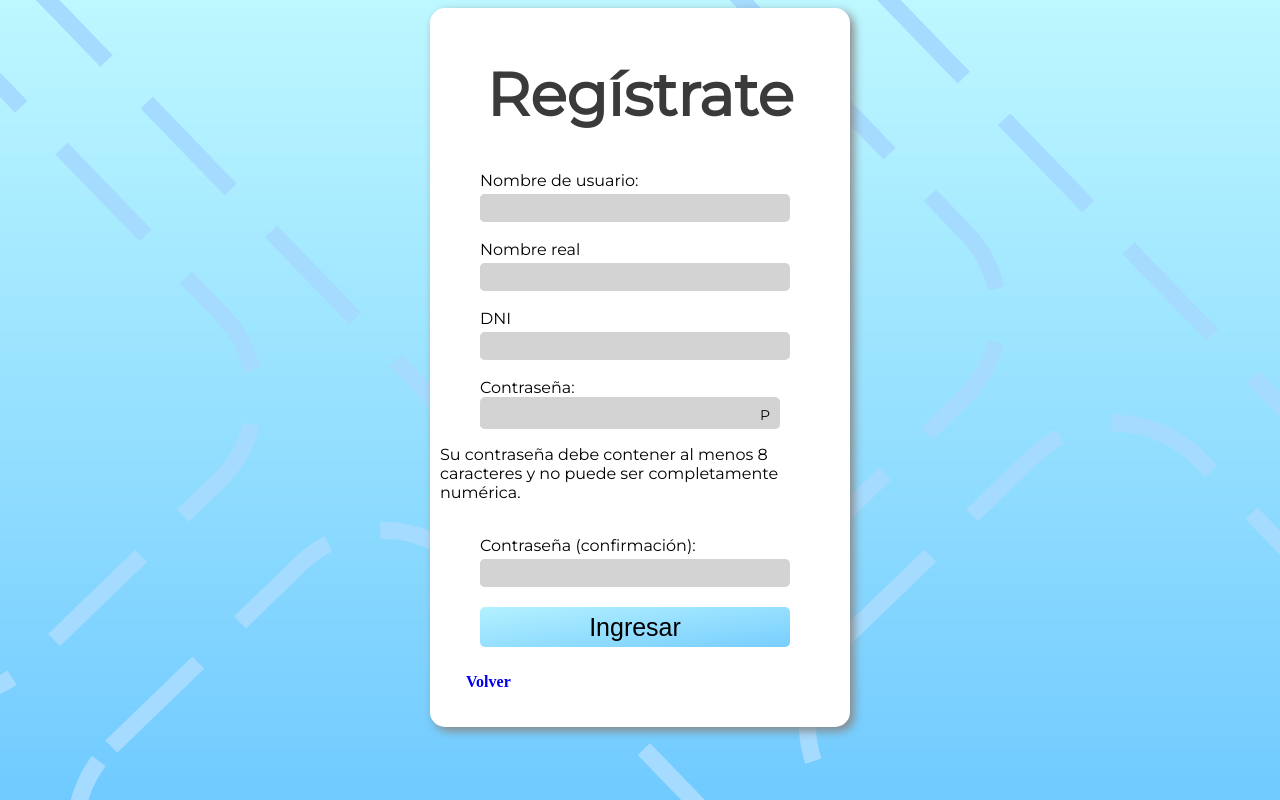
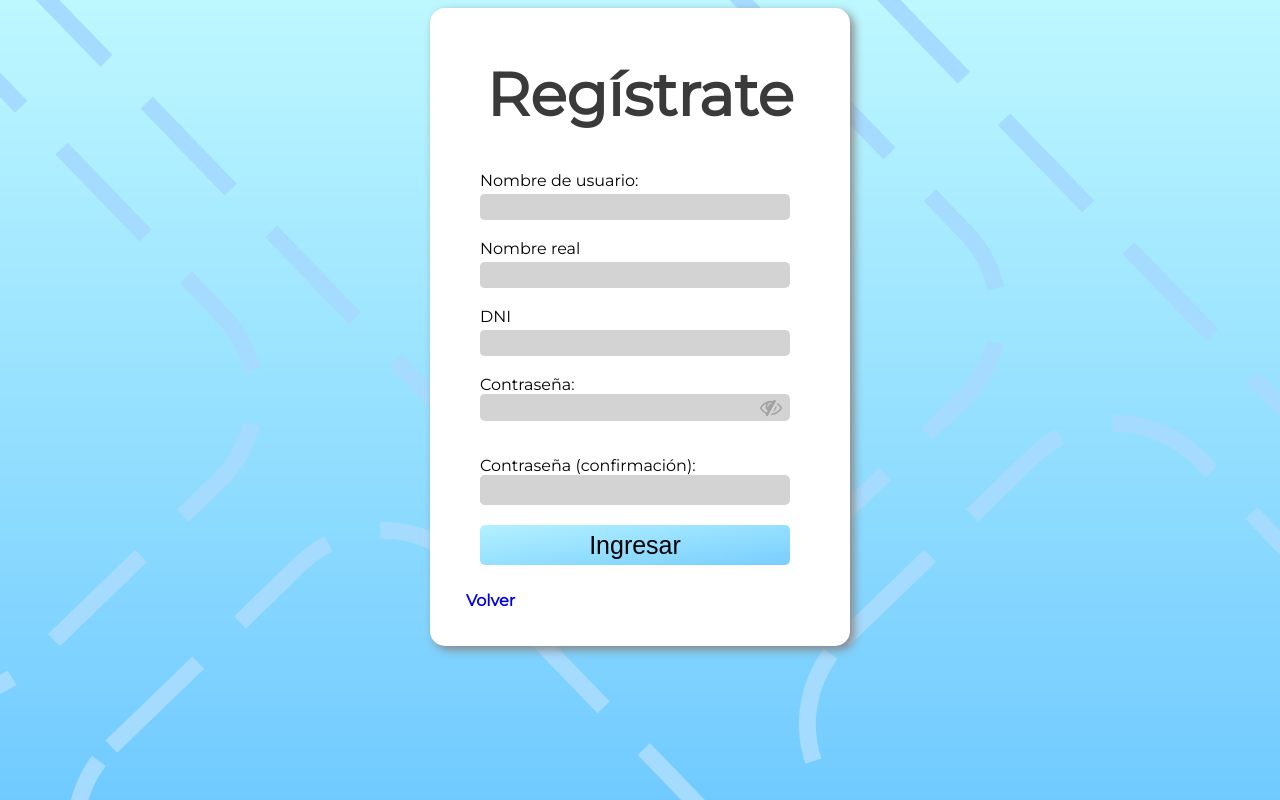
Before and after one commit to FranElfers/wans, a Django app: page /signup/ in a window 1280 px wide. Run offline with Django 3.2, Linux system fonts and the light colour scheme.

Commit message:
Nav reorganizado

```diff
--- a/wans/static/css/login.css
+++ b/wans/static/css/login.css
@@ -1,5 +1,6 @@
 body {
 	background: url('../images/login.png');
+	font-family: Montserrat;
 }
 
 .contenedor {
@@ -25,22 +26,33 @@ span input, .input {
 	background: lightgrey;
 }
 
-.ver {
+.fa {
+	color: #a2a2a2;
+	margin-top: 2px;
+	font-size: 22px;
 	display: inline-block;
 	float: right;
 	width: 30px;
+	height: 24px;
 }
+
 span input {
 	padding: 5px;
 	margin-top: 4px;
 }
-#id_password1 {
+#id_password1, #id_password2 {
 	display: inline-block;
+	font-size: 32px;
+	margin-top: 0;
+	height: 14px;
 	width: 85%;
+}
+#id_password2 {
+	height: 20px;
+	width: 100%;
 }
 span {margin-left: 40px;}
 span, span input, p{
-	font-family: Montserrat;
 	display: block;
 	outline: none;
 }
--- a/wans/templates/registration/login_base.html
+++ b/wans/templates/registration/login_base.html
@@ -4,6 +4,7 @@
 <head>
     <title>Log in</title>
     <link href="https://fonts.googleapis.com/css?family=Montserrat&display=swap" rel="stylesheet">
+    <link rel="stylesheet" href="https://cdnjs.cloudflare.com/ajax/libs/font-awesome/4.7.0/css/font-awesome.min.css">
     <script src="https://ajax.googleapis.com/ajax/libs/jquery/3.4.1/jquery.min.js"></script>
     <link rel="stylesheet" type="text/css" href="{% static 'css/login.css' %}">
 </head>
--- a/wans/templates/registration/singup.html
+++ b/wans/templates/registration/singup.html
@@ -17,8 +17,8 @@
         <span class="error">{{ cliente_form.dni_error }}</span>
         <br>
         <span>{{ user_form.password1.label_tag }}</span>
-        <span class="input">{{ user_form.password1 }}<input class="ver" type="button" value="P"></span>
-        <p>Su contraseña debe contener al menos 8 caracteres y no puede ser completamente numérica.</p>
+        <span class="input" style="width: 310px">{{ user_form.password1 }}<i class="fa fa-eye show"></i><i class="fa fa-eye-slash hide"></i></span>
+        <p class="error"></p>
         <br>
         <span>{{ user_form.password2.label_tag }}</span>
         <span class="input">{{ user_form.password2 }}</span>
@@ -29,9 +29,31 @@
         <a class="iniciar" href="{% url 'inicio' %}">Volver</a>
     </form>
     <script>
-        $('.ver').on('toggle',function(){
-            var pw = $('#id_password1');
-            pw.attr('type','text');
+        $(document).ready(function(){
+            $('.show').hide();
+        });
+
+        $('.hide').on('click',function(){
+            $('.hide').hide();
+            $('.show').show();
+            $('#id_password1').attr('type','text');
+        });
+
+        $('.show').on('click',function(){
+            $('.show').hide();
+            $('.hide').show();
+            $('#id_password1').attr('type','password');
+        });
+
+        var pw = $('#id_password1');
+        pw.on('blur',function(){
+            if (pw.val().length < 8){
+                $('p').text('Su contraseña debe tener minimo 8 carácteres')
+            } else if ($.isNumeric(pw.val())){
+                $('p').text('Su contraseña no puede ser completamente numérica')
+            } else {
+                $('p').text('')
+            }
         })
     </script>
 </div>
--- a/wans/views.py
+++ b/wans/views.py
@@ -9,7 +9,9 @@ from django.contrib.auth.models import User, Group
 
 # Create your views here.
 def inicio(request):
-    return render(request, 'wans/index.html', {})
+    usuario = request.user
+    grupos = usuario.groups.all
+    return render(request, 'wans/index.html', {'grupos': grupos})
 
 
 def trabajos(request):
```
Also changed, not shown: wans/templates/wans/nav_base.html (+12 -4 lines), wans/templates/wans/new_tecnico.html (+9 -1 lines), db.sqlite3, wans/static/images/foto.jpg (deleted), wans/static/images/foto.png (added).
